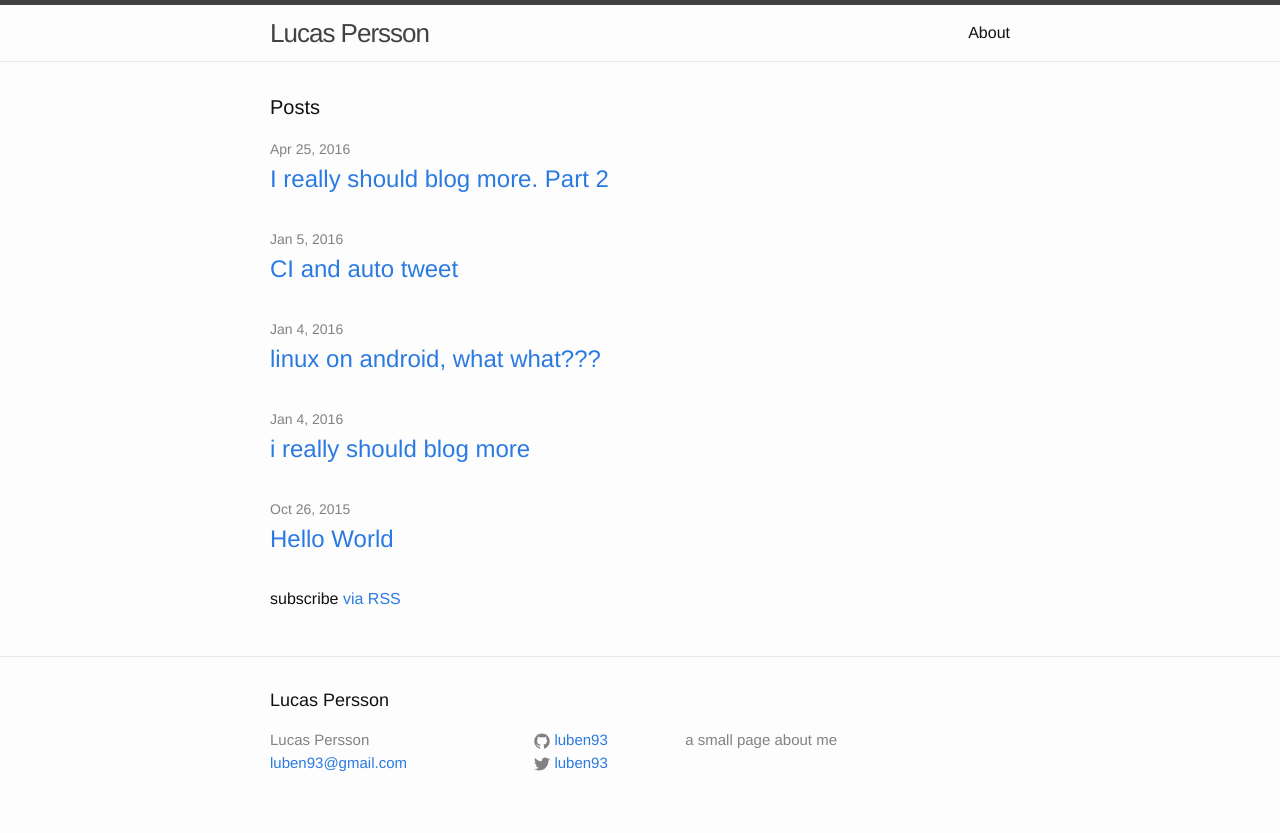
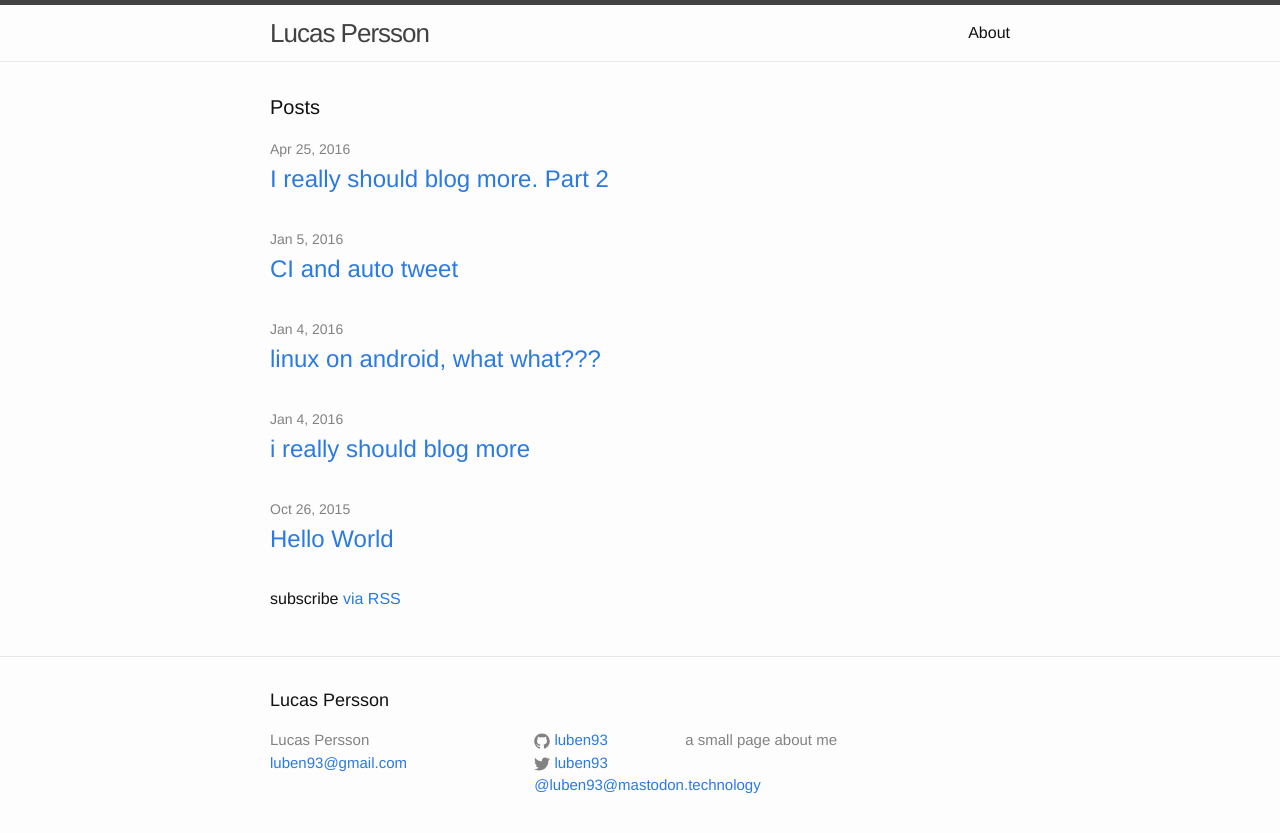
Before and after one commit to luben93/luben93.github.io, a Jekyll site: the page built from index.html, in a window 1280 px wide. Shown: the top 833 px of the page. Built offline with Jekyll 4.4.1, drawn with Linux system fonts in a browser that asks for light colours; a script that is not in the unit is left out.

Commit message:
Update footer.html

```diff
--- a/_includes/footer.html
+++ b/_includes/footer.html
@@ -42,15 +42,20 @@
             </a>
           </li>
           {% endif %}
+          <li>
+            <a href="https://mastodon.technology/@luben93">
+              <span class="username">@luben93@mastodon.technology</span>
+            </a>
+          </li>
         </ul>
       </div>
+
+
 
       <div class="footer-col  footer-col-3">
         <p class="text">{{ site.description }}</p>
       </div>
       <div class="footer-col  footer-col-4">
-        <div id="btc-quote"></div>
-                 <script type="text/javascript" src="https://www.weusecoins.com/embed.js"></script>
 
       </div>
     </div>
```
